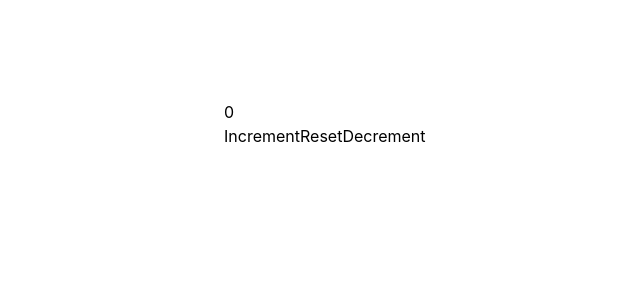
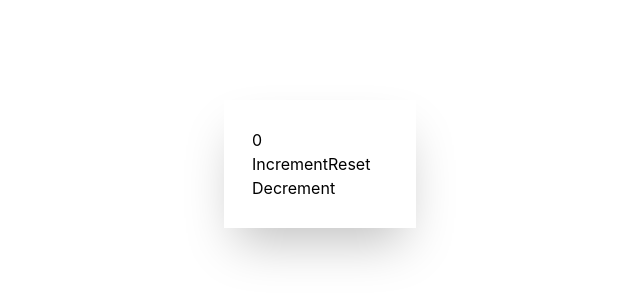
Before and after one commit to niyomugaboetiene/vue-2.0-course, a Vue app: page / in a window 1280 px wide. Shown: the top 300 px of the page, without its empty margins (476-1116 px from the left). Built offline with nearby package versions, Linux system fonts and the light colour scheme.

Commit message:
integration of tailwindcss

```diff
--- a/src/components/Counter.vue
+++ b/src/components/Counter.vue
@@ -1,6 +1,6 @@
 <template>
-   <div class="ms-[700px] mt-[100px]">
-    <p class="text-center me-[900px]">{{ count }}</p>
+   <div class="ms-[700px] mt-[100px] p-7 shadow-2xl w-[15%]">
+    <p class="text-center me-[1010px]">{{ count }}</p>
      <button @click="increment">Increment</button>
      <button @click="reset">Reset</button>
      <button @click="decrement">Decrement</button>
```
